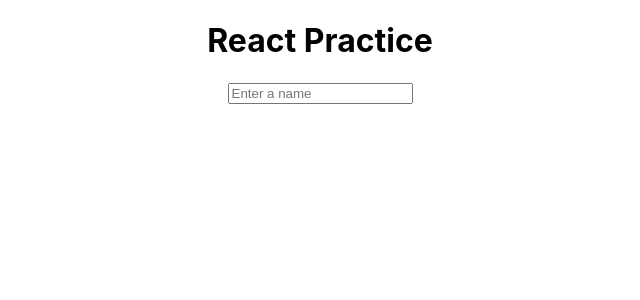
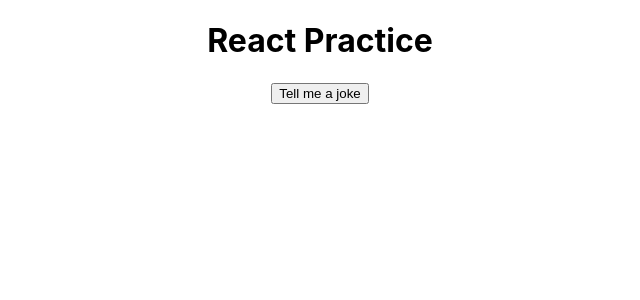
Before and after one commit to kjh311/real-react-app, a React (Create React App) app: page / in a window 1280 px wide. Shown: the top 300 px of the page, without its empty margins (320-960 px from the left). Built offline with nearby package versions, Linux system fonts and the light colour scheme.

Commit message:
HelloName

```diff
--- a/src/App.js
+++ b/src/App.js
@@ -14,15 +14,14 @@
 import CatPic from "./CatPic";
 import StarWars from "./StarWars";
 import Calculator from "./Calculator";
-import HelloName from "./HelloName";
 
-export const Context = React.createContext();
+export const JokeContext = React.createContext();
 
 function App() {
-  const [name, setName] = useState("");
+  const [joke, setJoke] = useState("");
 
   return (
-    <Context.Provider value={[name, setName]}>
+    <JokeContext value={[joke, setJoke]}>
       <div className="App">
         <h1>React Practice</h1>
         {/* <Test /> */}
@@ -33,15 +32,15 @@
         {/* <CheckBox /> */}
         {/* <Resource /> */}
         {/* <WindowSize /> */}
-        {/* <FetchJoke /> */}
+        <FetchJoke />
+        <h3>{joke ? `From App.js: ${joke}` : ""}</h3>
         {/* <DogPic /> */}
         {/* <CatPic /> */}
         {/* <StarWars /> */}
         {/* <Calculator /> */}
-        <HelloName />
-        <h1>{name ? `Hello ${name}!` : ""}</h1>
+        {/* <HelloName /> */}
       </div>
-    </Context.Provider>
+    </JokeContext>
   );
 }
 
--- a/src/FetchJoke.js
+++ b/src/FetchJoke.js
@@ -1,7 +1,8 @@
-import React, { useState, useEffect } from "react";
+import React, { useState, useEffect, useContext } from "react";
+import { JokeContext } from "./App";
 
 export default function FetchJoke() {
-  const [joke, setJoke] = useState("");
+  const [joke, setJoke] = useContext(JokeContext);
 
   //   useEffect(() => {
   //     const getJoke = async () => {
--- a/src/SignInButton.js
+++ b/src/SignInButton.js
@@ -1,4 +1,4 @@
-import React, { useState, useContext } from "react";
+import React, { useContext } from "react";
 import { SignInContext } from "./App";
 
 export default function SignInButton() {
```
